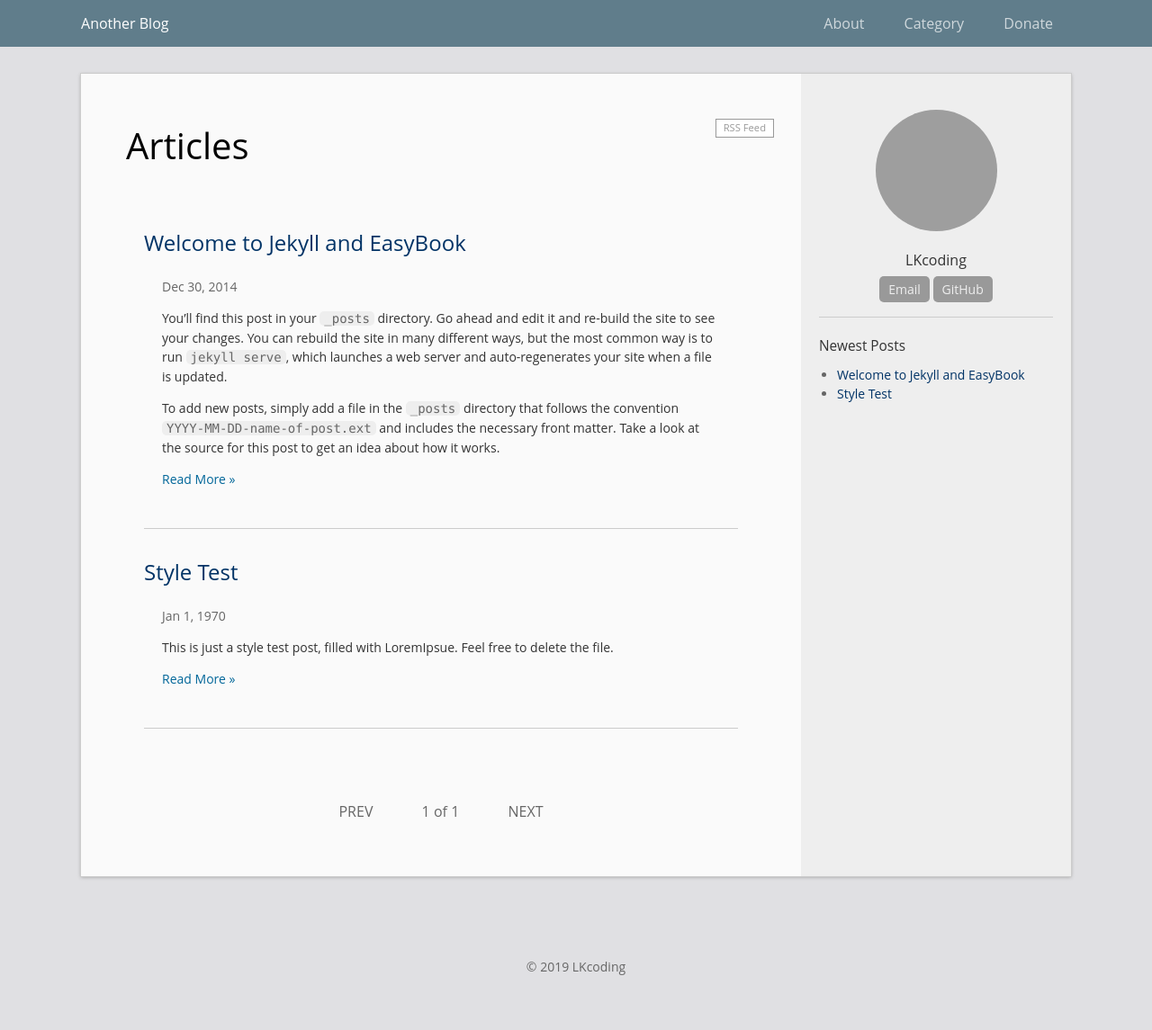
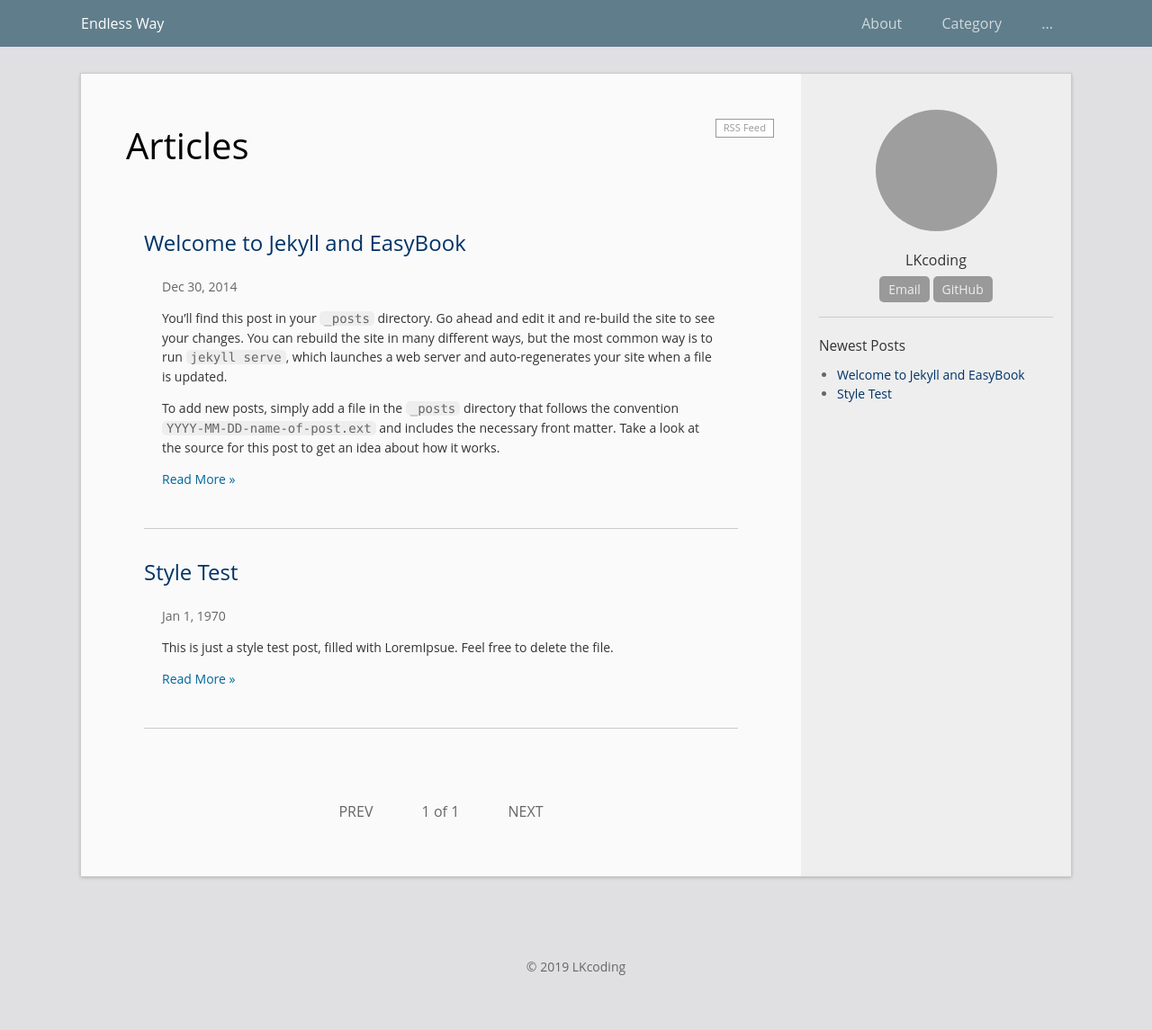
Before and after one commit to LK521/LK521.github.io, a Jekyll site: the page built from index.html, in a window 1280 px wide. Shown: the whole page at 90% size. Built offline with Jekyll 4.4.1, drawn with Linux system fonts in a browser that asks for light colours; the list of posts is cut into pages by our own code; grey boxes are pictures that could not be loaded.

Commit message:
create a demo

```diff
--- a/_config.yml
+++ b/_config.yml
@@ -1,5 +1,5 @@
 # Site settings
-title: Another Blog
+title: Endless Way
 url: "http://LK521.github.io"    # the protocol and hostname of your site, eg. `http://laobubu.github.io`
 baseurl: "" # the prefix of your site uri, eg. `"/jekyll-theme-EasyBook"` or empty string `""`
 #timezone: Asia/Chongqing
@@ -29,7 +29,7 @@ header:
   links:             # Links on the header. Link to in-site page with a slash as prefix
     About: /about/
     Category: /category/
-    Donate: https://laobubu.net/donate.html
+    ...: ""
 
 permalink: /archivers/:title
 plugins:
```
